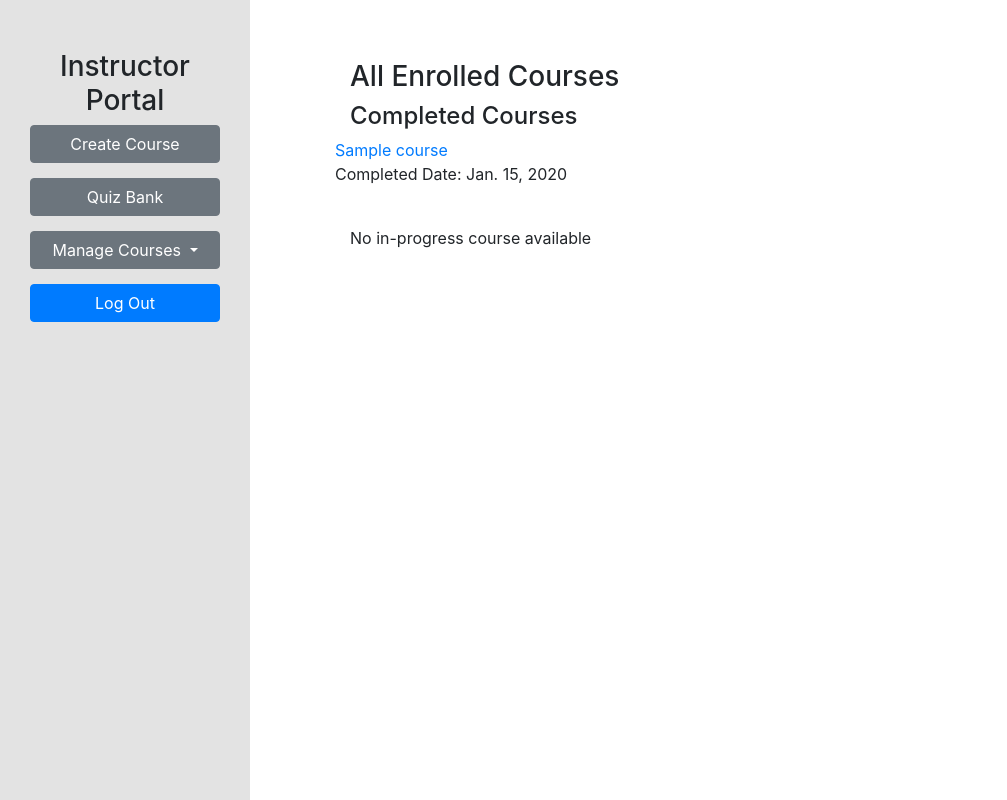
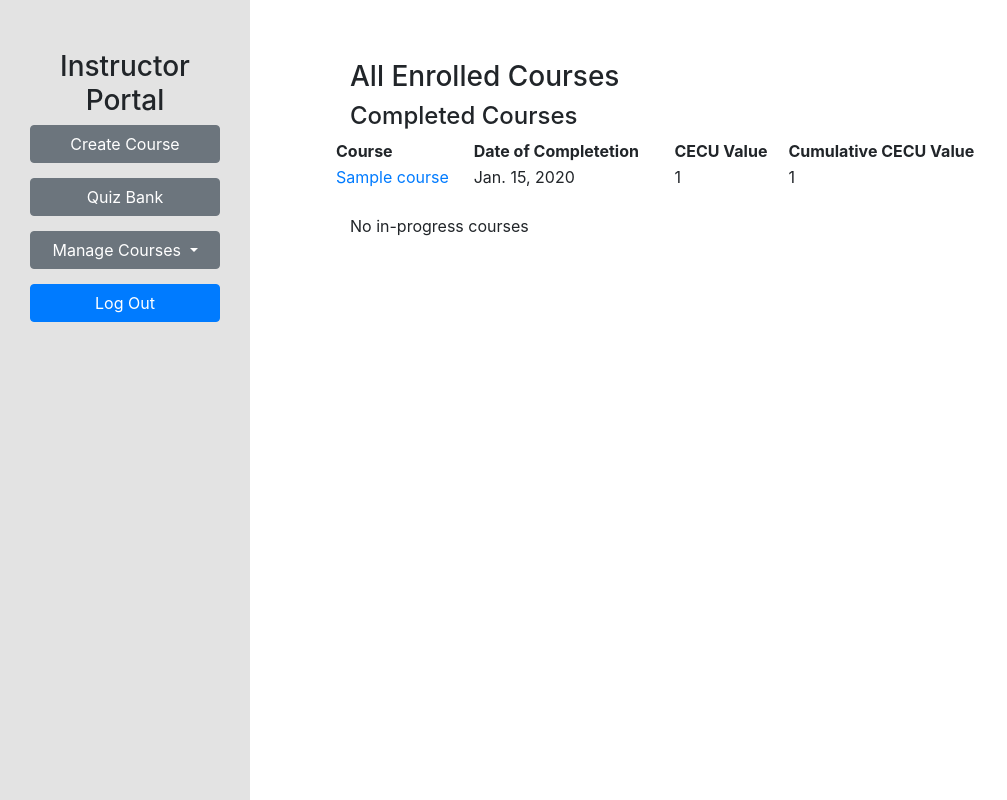
Before and after one commit to nolachen/ice, a Django app: page /courses/enrolled in a window 1280 px wide. Shown: the part 56-856 px from the top of the page, without its empty margins (0-1007 px from the left). Run offline with Django 3.2, Linux system fonts and the light colour scheme; a user stored in the database is signed in; tables that the repository leaves empty hold one stand-in row (values such as "Sample post"); some libraries are stand-ins or nearby versions.

Commit message:
List of courses
View a chronological list of courses (oldest first) they have completed, displaying date of completion, CECUs awarded for the course, and cumulative total CECUs following each completion.

```diff
--- a/courses/views.py
+++ b/courses/views.py
@@ -241,6 +241,10 @@ def view_enrolled_course(request):
     learner = Learner.objects.get(learner=request.user)
     not_completed_course = []
     completed_enrollments = Enrollment.objects.filter(learner=learner, completed=True)
+    cumulative_cecu = [0]
+    for enrollment in completed_enrollments:
+        cumulative_cecu.append(enrollment.course.cecu_value + cumulative_cecu[-1])
+    completed_enrollments = zip(completed_enrollments, cumulative_cecu[1:])
     not_completed_enrollments = Enrollment.objects.filter(learner=learner, completed=False)
     for enrollment in not_completed_enrollments:
         not_completed_course.append(Course.objects.get(enrollment=enrollment))
--- a/templates/courses/enrolled_course_list.html
+++ b/templates/courses/enrolled_course_list.html
@@ -14,18 +14,30 @@
         {% if completed_enrollments %}
         <div class="row well">
           <div class="enrolled-course">
-            {% for enrollment in completed_enrollments %}
-                <div class="enrolled-course-completed">
-                  <a href="{% url 'courses:view_course' course_id=enrollment.course.id %}">{{ enrollment.course.name }}</a>
-                  <p>Completed Date: {{ enrollment.completed_date }}</p>
-                <br>
-            {% endfor %}
+            <div class="enrolled-course-completed">
+              <table style="width:120%">
+                <tr>
+                  <th>Course</th>
+                  <th>Date of Completetion</th>
+                  <th>CECU Value</th>
+                  <th>Cumulative CECU Value</th>
+                </tr>
+                <tr>
+                {% for enrollment, cecu in completed_enrollments %}
+                  <td><a href="{% url 'courses:view_course' course_id=enrollment.course.id %}">{{ enrollment.course.name }}</a></td>
+                  <td>{{ enrollment.completed_date }}</td>
+                  <td>{{ enrollment.course.cecu_value }}</td>
+                  <td>{{ cecu }}</td>
+                </tr>
+                {% endfor %}
+              </table>
+            <br>
           </div>
         </div>
       </div>
 
       {% else %}
-      <p>No completed courses available</p>
+      <p>No completed courses</p>
       {% endif %}
 
       {% if not_completed_course %}
@@ -43,7 +55,7 @@
       </div>
 
       {% else %}
-      <p>No in-progress course available</p>
+      <p>No in-progress courses</p>
       {% endif %}
 
     </div>
```
